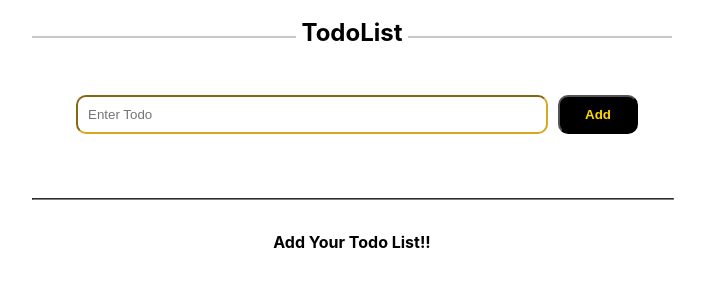
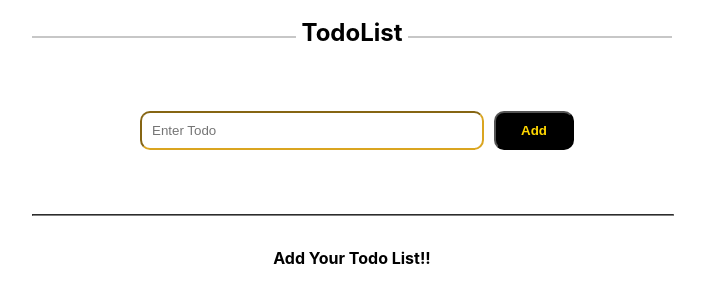
Before and after one commit to Alireza-Allahverdi/todo-list, a React (Create React App) app: page / in a window 1280 px wide. Shown: the top 302 px of the page, without its empty margins (288-993 px from the left). Built offline with nearby package versions, Linux system fonts and the light colour scheme.

Commit message:
input focus on page load and click added

```diff
--- a/src/components/TodoForm.js
+++ b/src/components/TodoForm.js
@@ -3,8 +3,8 @@ import { useEffect, useRef, useState } from 'react'
 function TodoForm(props) {
     const [inputVal, setInputVal] = useState(props.isEditMode ? props.value : "");
     const [err, setErr] = useState("")
-
     const inputRef = useRef(null)
+    const inputRef2 = useRef(null)
 
     const inputChangeHandler = (e) => {
         setErr("")
@@ -13,51 +13,53 @@ function TodoForm(props) {
 
     const submitTodo = (e) => {
         e.preventDefault();
-        if (!props.isEditMode) {
         if (!inputVal) {
             setErr("input must not be empty")
             return
-            }
         }
         props.addOrEditTodo(inputVal)
         setInputVal("")
     }
 
     useEffect(() => {
-        inputRef.current.focus()
+        if (props.isEditMode) {
+            inputRef2.current.focus()
+        }
+        else { inputRef.current.focus() }
+
     }, [])
 
     return (
         <form onSubmit={submitTodo} className="todo-form">
             {
-                props.isEditMode ?
-                    <>
-                        <hr />
+                props.isEditMode && <hr />
+            }
+
             <p className='err'>{err}</p>
             <input
-                            id="editInp"
+                id={props.isEditMode ? "editInp" : ""}
                 className='update-inp'
                 type="text"
                 onChange={inputChangeHandler}
                 value={inputVal}
-                            placeholder={"Enter New Todo"}
-                            ref={inputRef}
+                placeholder={props.isEditMode ? "Enter New Todo" : "Enter Todo"}
+                ref={props.isEditMode ? inputRef2 : inputRef}
             />
-                        <button className='update-btn' type='submit'>Update</button>
+            <button
+                className={props.isEditMode ? 'update-btn' : ""}
+                type='submit'
+            >
+                {
+                    props.isEditMode ?
+                        <>Update</>
+                        :
+                        <>Add</>
+                }
+            </button>
+            {
+                props.isEditMode &&
                 <button className='update-btn' type='button'>Cancel</button>
-                    </>
-                    :
-                    <>
-                        <p className='err'>{err}</p>
-                        <input
-                            type="text"
-                            onChange={inputChangeHandler}
-                            value={inputVal}
-                            placeholder={"Enter Todo"}
-                            ref={inputRef}
-                        />
-                        <button type='submit'>Add</button>
-                    </>
+
             }
         </form>
     )
```
Lines whose indentation alone changed are shown as unchanged.
